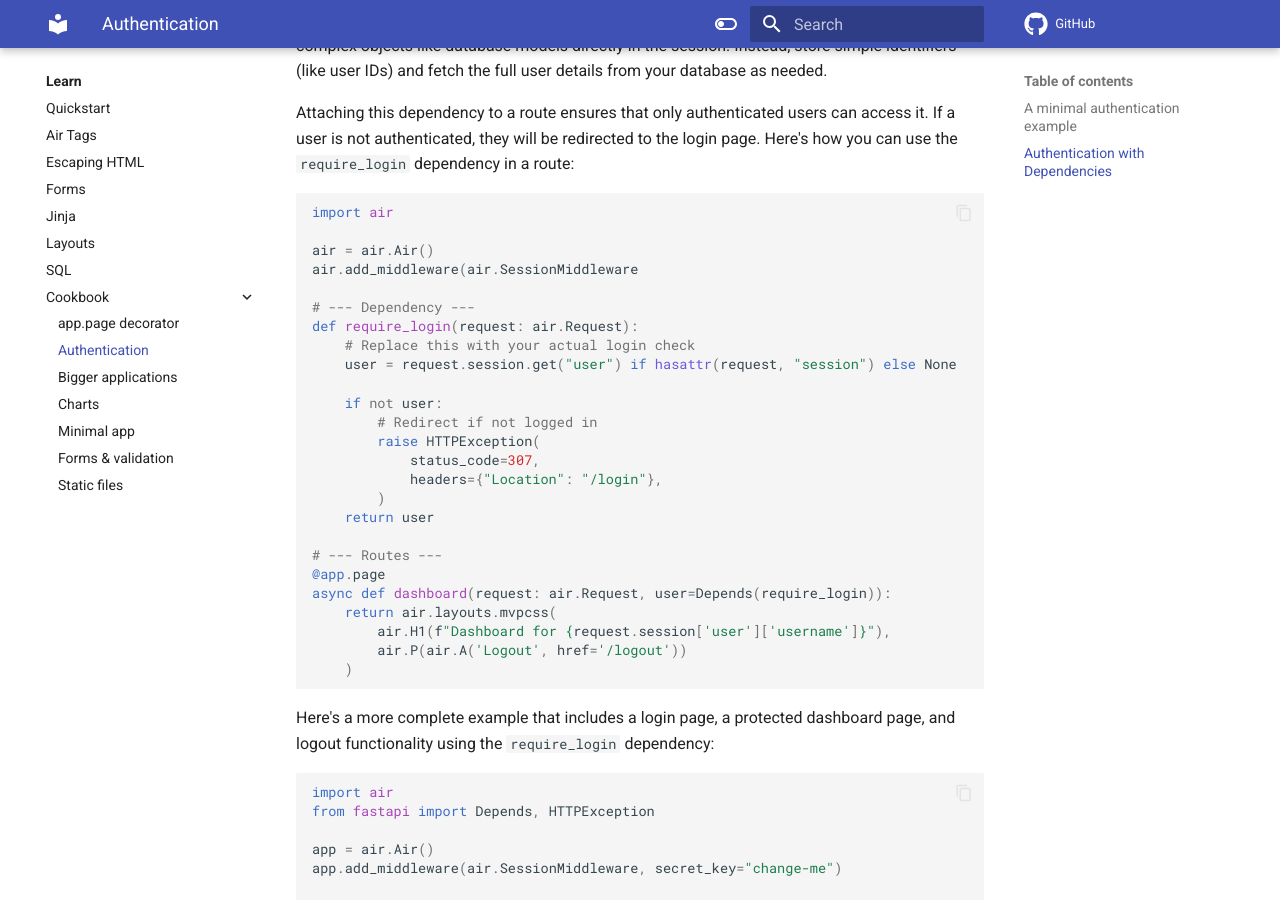
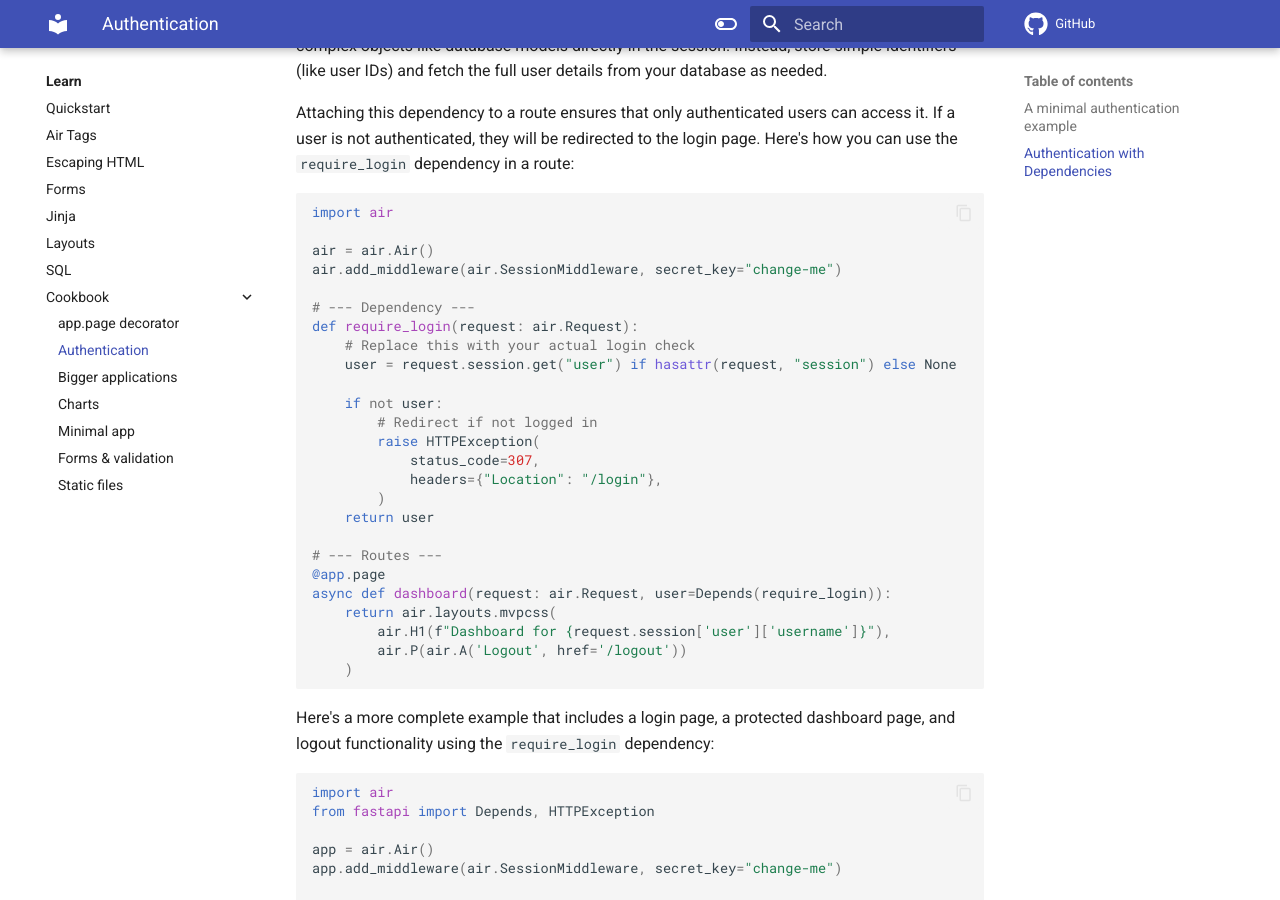
Before and after one commit to feldroy/air, an MkDocs documentation site: the page built from docs/learn/cookbook/authentication.md, in a window 1280 px wide and 900 px high, scrolled down 1782 px. Built offline with MkDocs 1.6.1 and Material for MkDocs 9.7.7, drawn with Linux system fonts in a browser that asks for light colours; comment, search, counter and statistics services are not loaded.

Commit message:
Missing end of line in authentication cookbook example

```diff
--- a/docs/learn/cookbook/authentication.md
+++ b/docs/learn/cookbook/authentication.md
@@ -82,7 +82,7 @@ Attaching this dependency to a route ensures that only authenticated users can a
 import air
 
 air = air.Air()
-air.add_middleware(air.SessionMiddleware
+air.add_middleware(air.SessionMiddleware, secret_key="change-me")
 
 # --- Dependency ---
 def require_login(request: air.Request):
```
